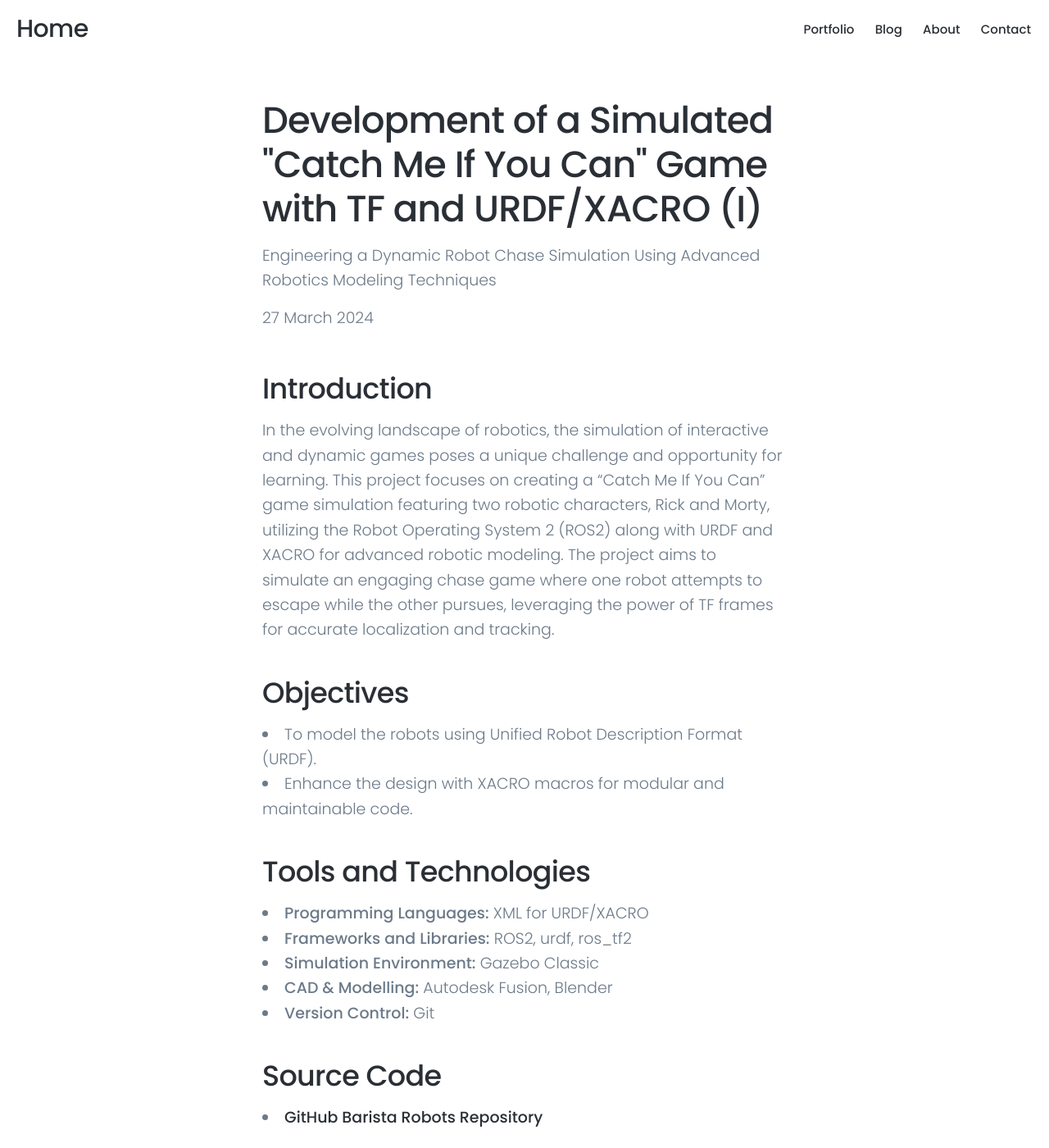
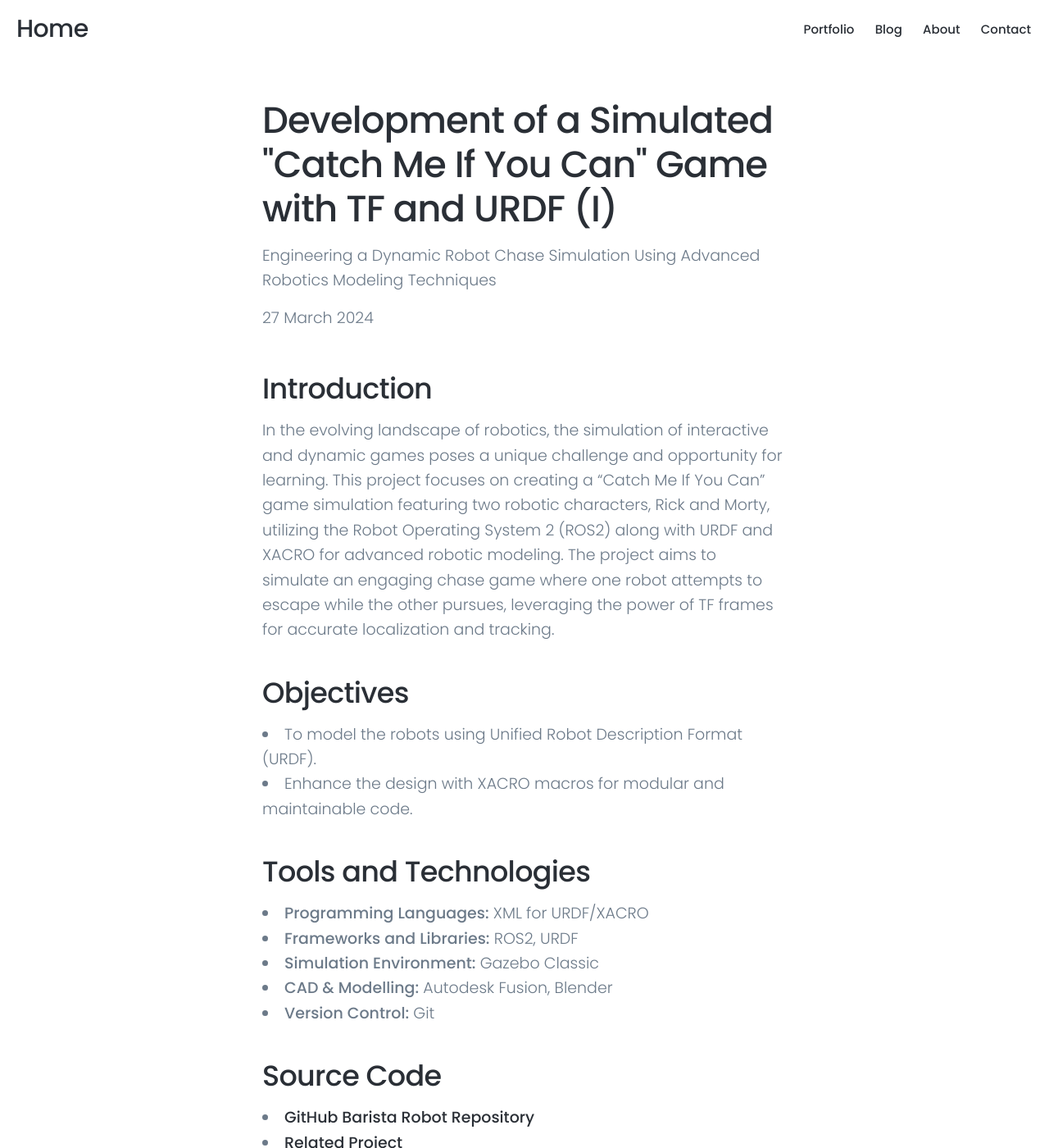
Before and after one commit to MiguelSolisSegura/MiguelSolisSegura.github.io, a Jekyll site: the page built from _projects/2024-03-27-barista-robots-p1.md, in a window 1280 px wide and 1400 px high. Shown: the whole window at 82% size. Built offline with Jekyll 4.4.1, drawn with Linux system fonts in a browser that asks for light colours; nearby versions of some CDN libraries.

```diff
--- a/_projects/2024-03-37-barista-robots-p1.md
+++ b/_projects/2024-03-27-barista-robots-p1.md
@@ -1,5 +1,5 @@
 ---
-title: 'Development of a Simulated "Catch Me If You Can" Game with TF and URDF/XACRO (I)'
+title: 'Development of a Simulated "Catch Me If You Can" Game with TF and URDF (I)'
 subtitle: 'Engineering a Dynamic Robot Chase Simulation Using Advanced Robotics Modeling Techniques'
 featured_image: 'project_data/2024-03-27-barista-robots-p1/barista_robot.gif'
 date: 2024-03-27
@@ -15,13 +15,14 @@
 ## Tools and Technologies
 
 - **Programming Languages:** XML for URDF/XACRO
-- **Frameworks and Libraries:** ROS2, urdf, ros_tf2
+- **Frameworks and Libraries:** ROS2, URDF
 - **Simulation Environment:** Gazebo Classic
 - **CAD & Modelling:** Autodesk Fusion, Blender
 - **Version Control:** Git
 
 ## Source Code
-- [GitHub Barista Robots Repository](https://github.com/MiguelSolisSegura/barista_robots)
+- [GitHub Barista Robot Repository](https://github.com/MiguelSolisSegura/barista_robot_description)
+- [Related Project](https://miguelsolissegura.com/project/barista-robots-p2)
 
 ## Process and Development
 The development journey is bifurcated into creating the base robot model with URDF and refining the model using XACRO macros, alongside setting up a playful simulation environment. The robots were modeled after the following real barista robots:
```
Also changed, not shown: _projects/2024-03-20-intro-ros2-p1.md (+1 -0 lines), _projects/2024-03-24-intro-ros2-p2.md (+1 -0 lines), _projects/2024-03-31-barista-robots-p2.md (added, +46 -0 lines), project_data/2024-03-31-barista-robots-p2/rviz.png (added), 1 other file.
